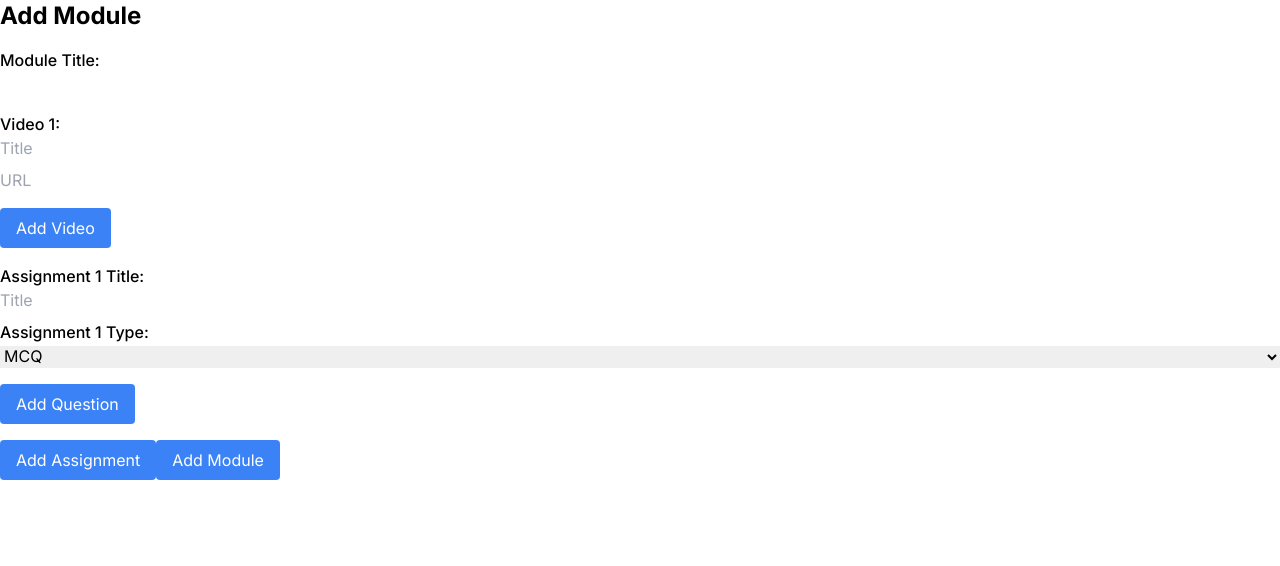
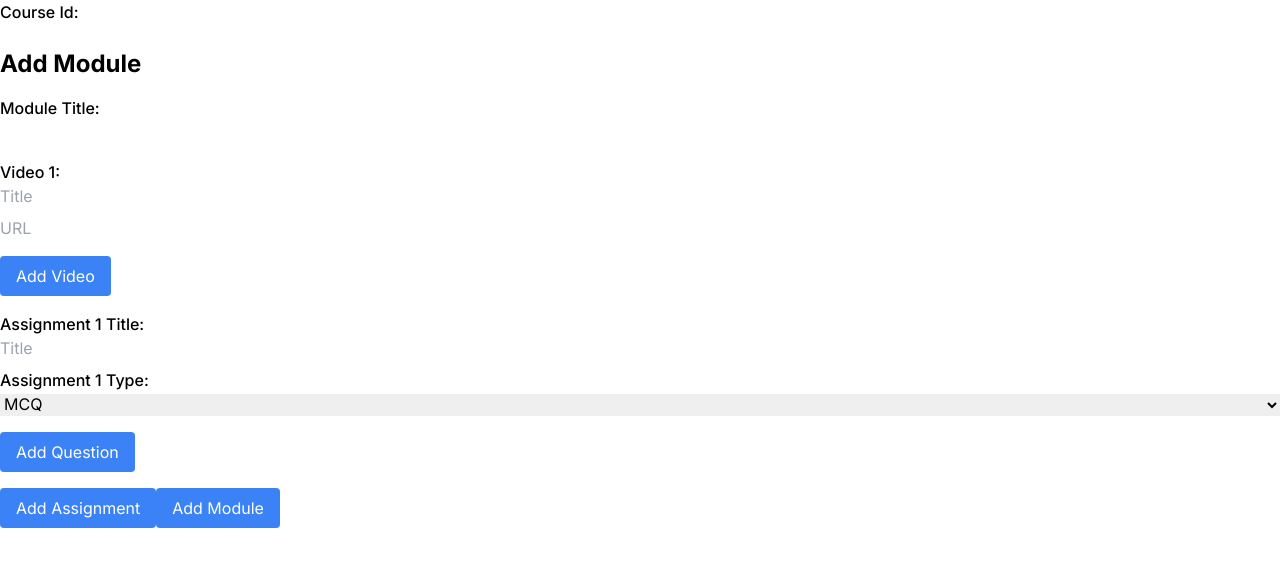
Before and after one commit to harshit0571/Admin-Panel-Course-Managment, a Next.js app: page /courses/add/module in a window 1280 px wide. Shown: the top 566 px of the page. Built offline with nearby package versions, Linux system fonts and the light colour scheme.

Commit message:
added module adding system

```diff
--- a/app/courses/[slug]/page.js
+++ b/app/courses/[slug]/page.js
@@ -30,6 +30,9 @@ const Courses = ({ params }) => {
           <div className="p-6">
             <h2 className=" text-blue-600 text-center text-3xl uppercase font-bold mb-2">
               {courseData.title}
+            </h2>
+            <h2 className=" text-xl text-center text-gray-600 mb-2">
+              id: {courseData._id}
             </h2>
             <h2 className="text-xl text-center text-gray-600 mb-2">
               {courseData.description}
--- a/app/courses/add/module/page.js
+++ b/app/courses/add/module/page.js
@@ -1,9 +1,15 @@
 "use client";
 import { useState } from "react";
 import axios from "axios";
+import { useSearchParams } from "next/navigation";
 
 const AddModuleForm = () => {
+  const searchParams = useSearchParams();
+  const id = searchParams.get("id");
+
   const [moduleTitle, setModuleTitle] = useState("");
+  const [CourseId, setCourseId] = useState(id);
+  console.log(CourseId);
   const [videos, setVideos] = useState([{ title: "", url: "" }]);
   const [assignments, setAssignments] = useState([
     { title: "", type: "MCQ", questions: [] },
@@ -35,6 +41,7 @@ const AddModuleForm = () => {
       questionText: "",
       options: ["", "", ""],
       correctAnswer: "",
+      questionType: "MCQ",
     });
     setAssignments(newAssignments);
   };
@@ -60,18 +67,21 @@ const AddModuleForm = () => {
 
   const handleSubmit = async (e) => {
     e.preventDefault();
-
+    console.log(moduleTitle, videos, assignments);
     try {
-      const response = await axios.post("/api/modules", {
-        title: moduleTitle,
-        videos,
-        assignments,
-      });
+      const response = await axios.post(
+        "http://localhost:9000/course/" + CourseId + "/modules",
+        {
+          moduleTitle,
+          videosArray: videos,
+          assignments,
+        }
+      );
       console.log("Module added successfully:", response.data);
       // Reset form fields
       setModuleTitle("");
       setVideos([{ title: "", url: "" }]);
-      setAssignments([{ title: "", type: "MCQ", questions: [] }]);
+      setAssignments([{ title: "", questionType: "MCQ", questions: [] }]);
     } catch (error) {
       console.error("Error adding module:", error);
     }
@@ -79,6 +89,17 @@ const AddModuleForm = () => {
 
   return (
     <div className="container mx-auto">
+      <label htmlFor="moduleTitle" className="block font-medium">
+        Course Id:
+      </label>
+      <input
+        type="text"
+        id="ID"
+        value={CourseId}
+        onChange={(e) => setCourseId(e.target.value)}
+        className="form-input w-full"
+        required
+      />
       <h2 className="text-2xl font-bold mb-4">Add Module</h2>
       <form onSubmit={handleSubmit} className="space-y-4">
         <div>
@@ -149,6 +170,21 @@ const AddModuleForm = () => {
               <option value="MCQ">MCQ</option>
               <option value="SubmissionLink">Submission Link</option>
             </select>
+            {assignment.type === "SubmissionLink" && (
+              <div className="mt-4">
+                <label className="block font-medium">Submission Link:</label>
+                <input
+                  type="text"
+                  value={assignment.link}
+                  onChange={(e) =>
+                    handleAssignmentChange(assignIndex, "link", e.target.value)
+                  }
+                  className="form-input w-full"
+                  placeholder="Submission Link"
+                />
+              </div>
+            )}
+
             {assignment.type === "MCQ" && (
               <div className="mt-4">
                 <button
```
